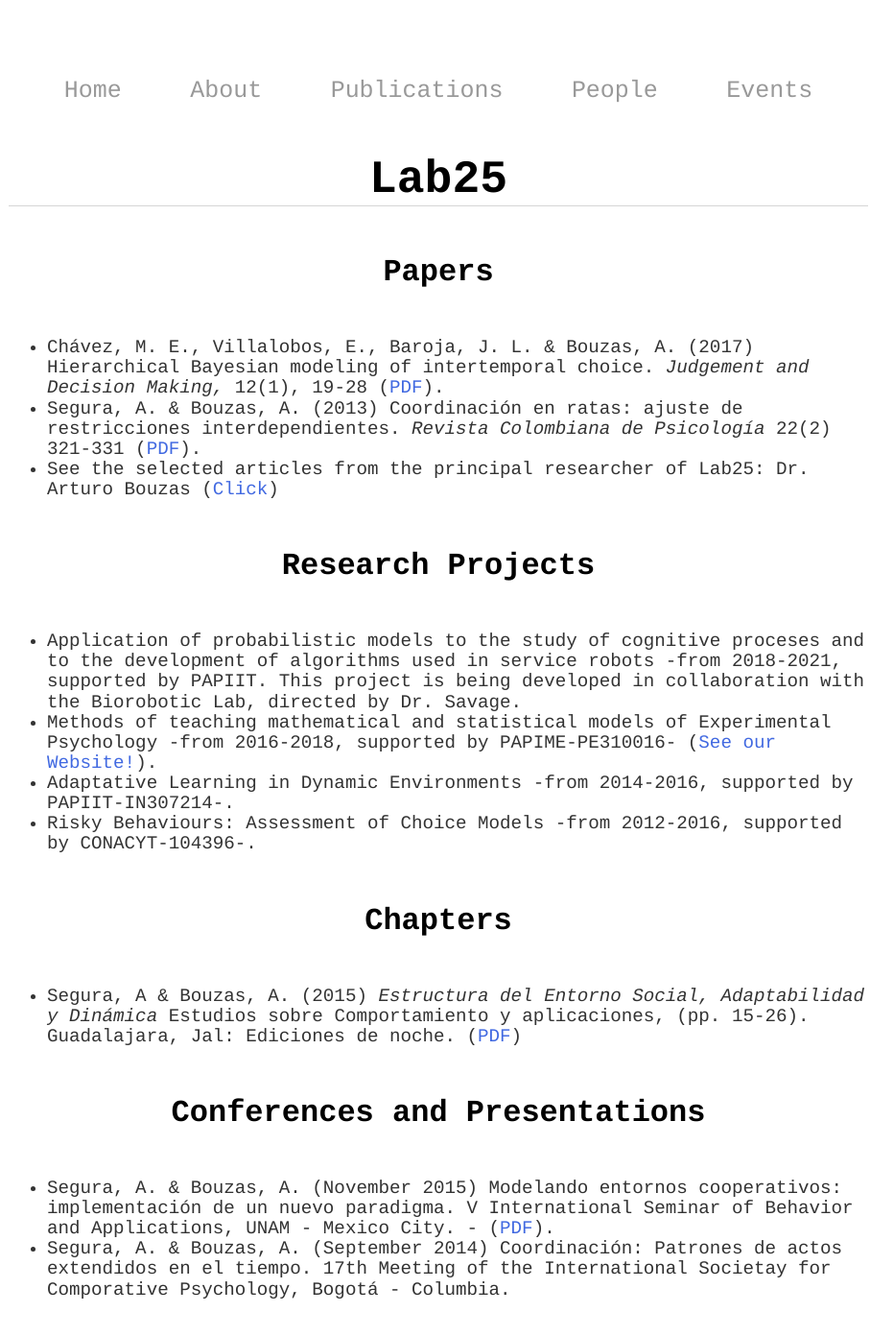
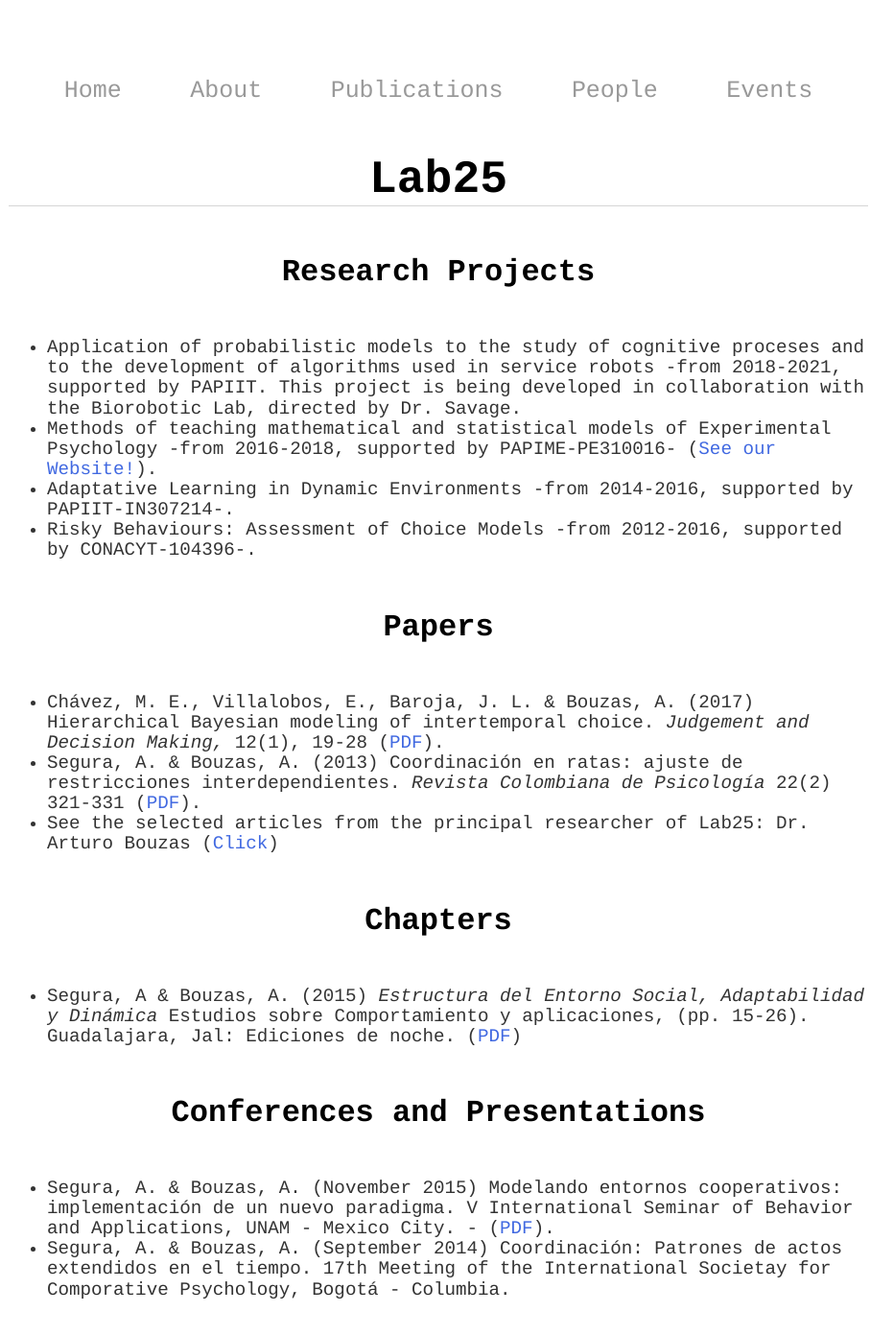
Before and after one commit to BouzasLab25/bouzaslab25.github.io, a Jekyll site: the page built from publications/index.html, in a window 1280 px wide and 1400 px high. Shown: the top 1392 px of the window at 96% size, without its empty margins (183-1115 px from the left). Built offline with Jekyll 4.4.1, drawn with Linux system fonts in a browser that asks for light colours.

Commit message:
Update index.html

```diff
--- a/publications/index.html
+++ b/publications/index.html
@@ -3,16 +3,6 @@ layout: default
 title: Lab25 Publications
 ---
 <div class="blurb">
-	<h3>Papers</h3>
-
-	<ul>
-	 <li class='ho' >Chávez, M. E., Villalobos, E., Baroja, J. L. & Bouzas, A. (2017) Hierarchical Bayesian modeling of intertemporal choice.<i> Judgement and Decision Making,</i> 12(1), 19-28 (<a class='link' href="http://journal.sjdm.org/16/16906/jdm16906.pdf" target="_blank">PDF</a>). </li>
-
-	 <li class='ho' >Segura, A. & Bouzas, A. (2013) Coordinación en ratas: ajuste de restricciones interdependientes.<i> Revista Colombiana de Psicología</i> 22(2) 321-331 (<a class='link' href="/documents/Segura_Bouzas_2013.pdf" target="_blank">PDF</a>). </li>
-
-	 <li class='ho'>See the selected articles from the principal researcher of Lab25: Dr. Arturo Bouzas (<a class='link' href="/people/arturo.html" target="_blank">Click</a>) </li>
-	</ul>
-
 		<h3>Research Projects</h3>
 
 	<ul>
@@ -24,6 +14,18 @@ title: Lab25 Publications
 
 	 <li class='ho' >Risky Behaviours: Assessment of Choice Models -from 2012-2016, supported by CONACYT-104396-. </li>
 	</ul>
+
+		<h3>Papers</h3>
+
+	<ul>
+	 <li class='ho' >Chávez, M. E., Villalobos, E., Baroja, J. L. & Bouzas, A. (2017) Hierarchical Bayesian modeling of intertemporal choice.<i> Judgement and Decision Making,</i> 12(1), 19-28 (<a class='link' href="http://journal.sjdm.org/16/16906/jdm16906.pdf" target="_blank">PDF</a>). </li>
+
+	 <li class='ho' >Segura, A. & Bouzas, A. (2013) Coordinación en ratas: ajuste de restricciones interdependientes.<i> Revista Colombiana de Psicología</i> 22(2) 321-331 (<a class='link' href="/documents/Segura_Bouzas_2013.pdf" target="_blank">PDF</a>). </li>
+
+	 <li class='ho'>See the selected articles from the principal researcher of Lab25: Dr. Arturo Bouzas (<a class='link' href="/people/arturo.html" target="_blank">Click</a>) </li>
+	</ul>
+
+
 		<h3>Chapters</h3>
 	<ul>
 	 	 <li class='ho' >Segura, A & Bouzas, A. (2015) <i>Estructura del Entorno Social, Adaptabilidad y Dinámica</i> Estudios sobre Comportamiento y aplicaciones, (pp. 15-26). Guadalajara, Jal: Ediciones de noche. (<a class='link' href="/documents/SeguraCapitulo.pdf" target="_blank">PDF</a>) </li>
```
